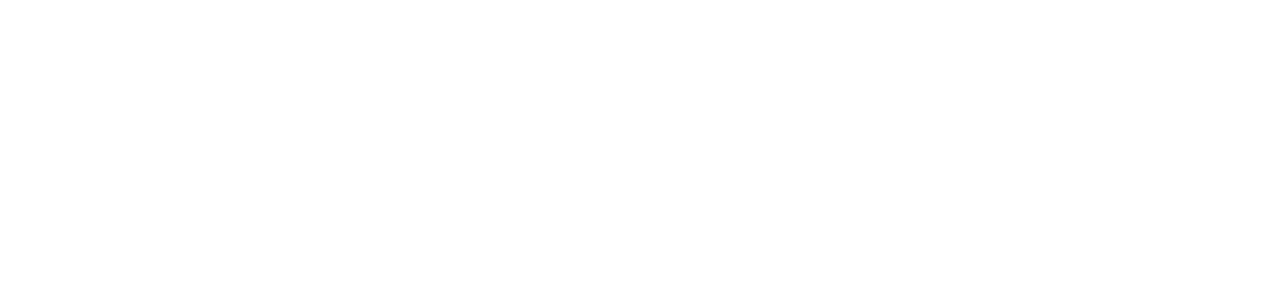
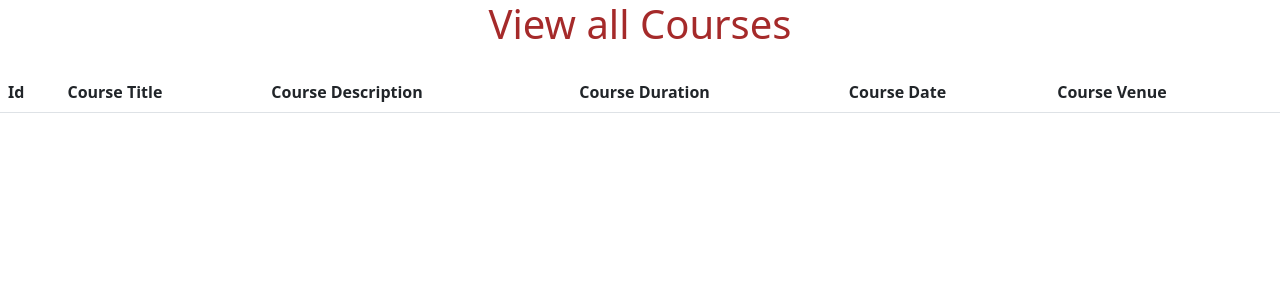
Before and after one commit to shajn786/nestdigital-Angular-App, an Angular app: page /admincourse in a window 1280 px wide. Before the commit this address led to /. Shown: the top 300 px of the page. Built offline with nearby package versions, Linux system fonts and the light colour scheme.

Commit message:
admin login and admin course and admin friends

```diff
--- /dev/null
+++ b/src/app/admin-login/admin-login.component.html
@@ -0,0 +1,25 @@
+
+
+<div class="container mt-4">
+    <div class="row">
+        <div class="col col-12 col-sm-12 col-md-12 col-lg-12 col-xl-12 col-xxl-12">
+<div class="row g-3">
+    <div class="col col-12 col-sm-12 col-md-12 col-lg-12 col-xl-12 col-xxl-12 text-center">
+        <h1 style="color:brown">Admin Log In</h1>
+    </div>
+    <div class="col col-12 col-sm-12 col-md-12 col-lg-12 col-xl-12 col-xxl-12">
+        <label style="font-size:larger" for="" class="form-label">Username</label>
+        <input  type="text" class="form-control">
+    </div>
+    <div class="col col-12 col-sm-12 col-md-12 col-lg-12 col-xl-12 col-xxl-12">
+        <label style="font-size:larger" for="" class="form-label">Password</label>
+        <input type="password"  id="" class="form-control">
+    </div>
+    <div class="col col-12 col-sm-12 col-md-12 col-lg-12 col-xl-12 col-xxl-12">
+        <button  class="btn btn-success">Log in</button>
+    </div>
+</div>
+
+        </div>
+    </div>
+</div>
--- /dev/null
+++ b/src/app/admin-viewall-course/admin-viewall-course.component.html
@@ -0,0 +1,35 @@
+
+
+<div class="containermt-4">
+    <div class="row">
+        <div class="col col-112 col-sm-12 col-md-12 col-lg-12 col-xl-12 col-xxl-12">
+            <div class="row g-3">
+                <div class="col col-12 col-sm-12 col-md-12 col-lg-12 col-xl-12 col-xxl-12 text-center">
+                    <h1 style="color:brown">View all Courses</h1>
+                </div>
+                <div class="col col-12 col-sm-12 col-md-12 col-lg-12 col-xl-12 col-xxl-12">
+                    <table class="table">
+                        <thead>
+                          <tr>
+                            <th scope="col">Id</th>
+                            <th scope="col">Course Title</th>
+                            <th scope="col">Course Description</th>
+                            <th scope="col">Course Duration</th>
+                            <th scope="col">Course Date</th>
+                            <th scope="col">Course Venue</th>
+                          </tr>
+                        </thead>
+                        <tbody>
+                          <tr *ngFor="">
+
+                            <td></td>
+
+                          </tr>
+
+                        </tbody>
+                      </table>
+                </div>
+            </div>
+        </div>
+    </div>
+</div>
--- /dev/null
+++ b/src/app/admin-viewall-freinds/admin-viewall-freinds.component.html
@@ -0,0 +1,35 @@
+
+
+<div class="container mt-4">
+    <div class="row">
+        <div class="col col-12 col-sm-12 col-md-12 col-lg-12 col-xl-12 col-xxl-12">
+            <div class="row g-3">
+                <div class="col col-12 col-sm-12 col-md-12 col-lg-12 col-xl-12 col-xxl-12 text-center">
+                    <h1 style="color:brown">View all Friends</h1>
+                </div>
+                <div class="col col-12 col-sm-12 col-md-12 col-lg-12 col-xl-12 col-xxl-12">
+                    <table class="table">
+                        <thead>
+                          <tr>
+
+                            <th scope="col">Name</th>
+                            <th scope="col">Friend Name</th>
+                            <th scope="col">Friend NickName</th>
+                            <th scope="col">Describe your Friend </th>
+                          </tr>
+                        </thead>
+                        <tbody>
+                          <tr >
+
+                            <td></td>
+
+                          </tr>
+
+                        </tbody>
+                      </table>
+
+                </div>
+            </div>
+        </div>
+    </div>
+</div>
--- a/src/app/homenavbar/homenavbar.component.html
+++ b/src/app/homenavbar/homenavbar.component.html
@@ -24,7 +24,7 @@
             <a class="nav-link " routerLink="">Employee portal</a>
           </li>
           <li class="nav-item">
-            <a class="nav-link btn btn-warning" routerLink="">Admin Login</a>
+            <a class="nav-link btn btn-warning" routerLink="/adminlogin">Admin Login</a>
           </li>
 
 
```
Also changed, not shown: src/app/admin-login/admin-login.component.ts (added, +10 -0 lines), src/app/admin-viewall-course/admin-viewall-course.component.ts (added, +10 -0 lines), src/app/admin-viewall-freinds/admin-viewall-freinds.component.ts (added, +10 -0 lines), src/app/app.module.ts (+17 -2 lines), src/app/admin-login/admin-login.component.css (added), src/app/admin-viewall-course/admin-viewall-course.component.css (added), src/app/admin-viewall-freinds/admin-viewall-freinds.component.css (added).
